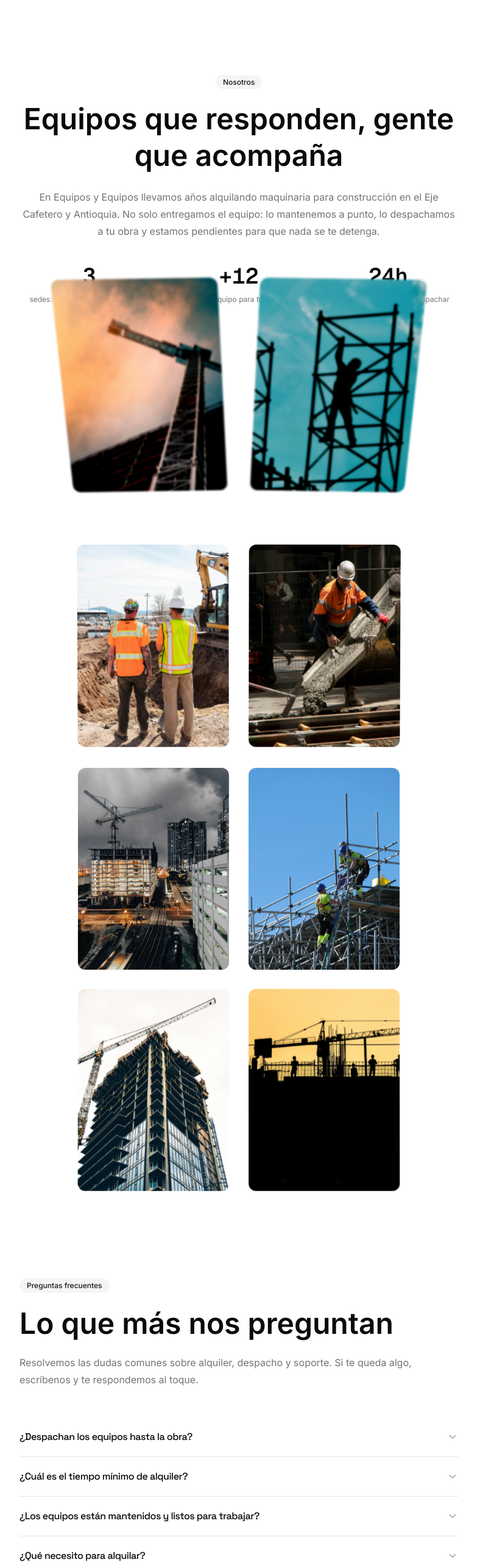
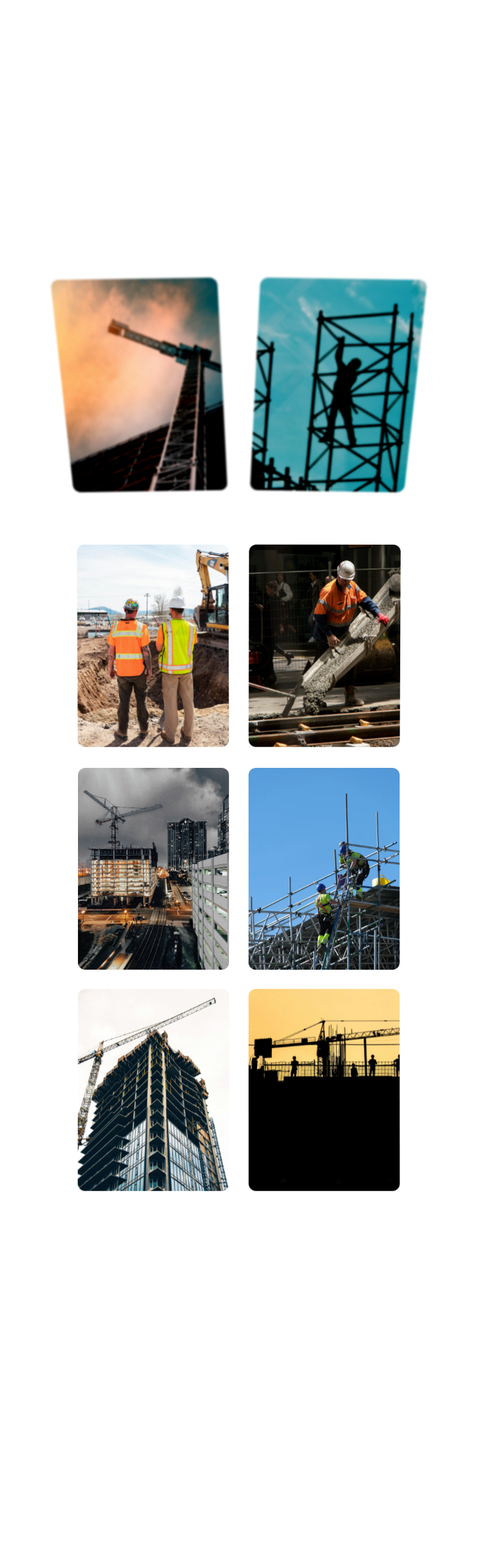
Before and after one commit to csanchezs9/equipos-y-equipos, a Next.js app: page / in a window 1280 px wide. Shown: the part 2280-4846 px from the top of the page at 61% size, without its empty margins (248-1031 px from the left). Built offline with nearby package versions, Linux system fonts and the light colour scheme.

Commit message:
feat: conecta el scroll-reveal de GSAP en Nosotros, Faq y Contacto
Estos bloques no tenían ningún data-reveal (el sistema ya existe en
smooth-scroll.tsx pero no se usaba aquí), por eso entraban de golpe sin
animación al hacer scroll.

```diff
--- a/src/components/contacto.tsx
+++ b/src/components/contacto.tsx
@@ -29,7 +29,7 @@ export function Contacto() {
       <div className="mx-auto max-w-6xl px-6 py-20 md:py-28">
         <div className="overflow-hidden rounded-3xl border border-neutral-200 bg-white shadow-sm md:grid md:grid-cols-2">
           {/* Imagen */}
-          <div className="relative min-h-[320px] md:min-h-full">
+          <div data-reveal="left" className="relative min-h-[320px] md:min-h-full">
             <Image
               src="/contactanos/contacto.webp"
               alt="Equipo revisando planos en obra"
@@ -40,7 +40,7 @@ export function Contacto() {
           </div>
 
           {/* Formulario */}
-          <div className="p-7 md:p-12">
+          <div data-reveal="right" className="p-7 md:p-12">
             <span className="rounded-full bg-neutral-100 px-3 py-1 text-xs font-medium text-neutral-900">
               Contacto
             </span>
--- a/src/components/faq.tsx
+++ b/src/components/faq.tsx
@@ -37,19 +37,19 @@ export function Faq() {
     <section id="faq" className="bg-white text-neutral-900">
       <div className="mx-auto max-w-3xl px-6 py-20 md:py-28">
         <div className="flex flex-col items-start text-left">
-          <span className="rounded-full bg-neutral-100 px-3 py-1 text-xs font-medium text-neutral-900">
+          <span data-reveal className="rounded-full bg-neutral-100 px-3 py-1 text-xs font-medium text-neutral-900">
             Preguntas frecuentes
           </span>
-          <h2 className="mt-5 font-sans text-4xl font-semibold tracking-normal text-neutral-950 md:text-5xl md:leading-tight">
+          <h2 data-reveal className="mt-5 font-sans text-4xl font-semibold tracking-normal text-neutral-950 md:text-5xl md:leading-tight">
             Lo que más nos preguntan
           </h2>
-          <p className="mt-5 text-base leading-7 text-neutral-500">
+          <p data-reveal className="mt-5 text-base leading-7 text-neutral-500">
             Resolvemos las dudas comunes sobre alquiler, despacho y soporte. Si
             te queda algo, escríbenos y te respondemos al toque.
           </p>
         </div>
 
-        <Accordion type="single" collapsible className="mt-12 w-full">
+        <Accordion data-reveal type="single" collapsible className="mt-12 w-full">
           {FAQS.map((item, i) => (
             <AccordionItem key={i} value={`item-${i}`}>
               <AccordionTrigger>{item.q}</AccordionTrigger>
--- a/src/components/nosotros.tsx
+++ b/src/components/nosotros.tsx
@@ -10,20 +10,20 @@ export function Nosotros() {
   return (
     <section id="nosotros" className="relative overflow-hidden bg-white text-neutral-900">
       <div className="mx-auto max-w-3xl px-6 pt-20 text-center md:pt-28">
-        <span className="rounded-full bg-neutral-100 px-3 py-1 text-xs font-medium text-neutral-900">
+        <span data-reveal className="rounded-full bg-neutral-100 px-3 py-1 text-xs font-medium text-neutral-900">
           Nosotros
         </span>
-        <h2 className="mt-5 font-sans text-4xl font-semibold tracking-normal text-neutral-950 md:text-5xl md:leading-tight">
+        <h2 data-reveal className="mt-5 font-sans text-4xl font-semibold tracking-normal text-neutral-950 md:text-5xl md:leading-tight">
           Equipos que responden, gente que acompaña
         </h2>
-        <p className="mt-6 text-base leading-7 text-neutral-500">
+        <p data-reveal className="mt-6 text-base leading-7 text-neutral-500">
           En Equipos y Equipos llevamos años alquilando maquinaria para
           construcción en el Eje Cafetero y Antioquia. No solo entregamos el
           equipo: lo mantenemos a punto, lo despachamos a tu obra y estamos
           pendientes para que nada se te detenga.
         </p>
 
-        <dl className="mt-10 grid grid-cols-3 gap-4">
+        <dl data-reveal className="mt-10 grid grid-cols-3 gap-4">
           {STATS.map((s) => (
             <div key={s.label} className="flex flex-col items-center">
               <dt className="font-mono text-3xl font-semibold tabular-nums text-neutral-950 md:text-4xl">
```
